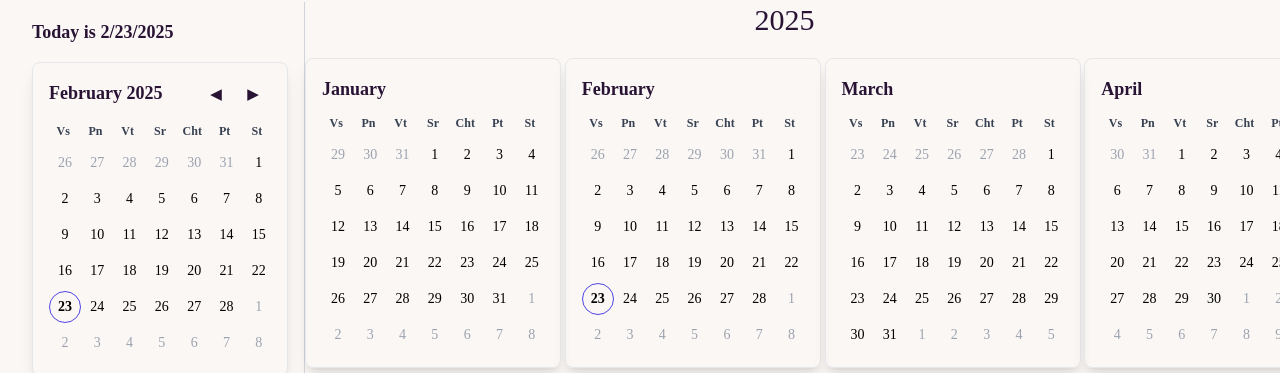
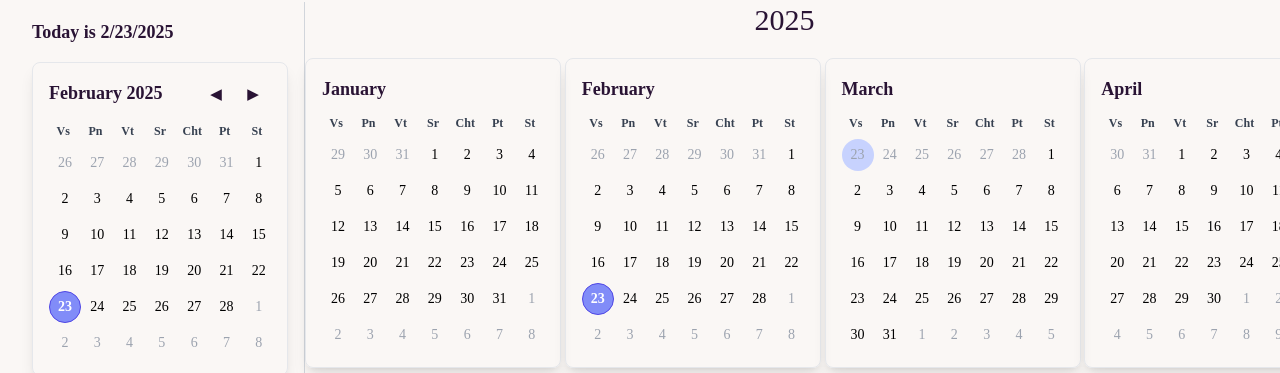
Before and after one commit to nikFinogenov/chronose, a React (Create React App) app in the folder client/: page /year in a window 1280 px wide. Shown: the part 76-449 px from the top of the page. Built offline with nearby package versions, Linux system fonts and the light colour scheme; no server answers.

Commit message:
micromonth clickable dates

```diff
--- a/client/src/components/Header.jsx
+++ b/client/src/components/Header.jsx
@@ -75,7 +75,10 @@ const Header = observer(() => {
 					)}
 				</div>
 
-				<button className='header-btn' onClick={() => dateStore.today()}>
+				<button className='header-btn' onClick={() => {
+					dateStore.today();
+					dateStore.updateIsToday();
+				}}>
 					Today
 				</button>
 				<button className='header-btn' onClick={() => dateStore.prev(activeView.toLowerCase())}>
--- a/client/src/components/MicroMonth.jsx
+++ b/client/src/components/MicroMonth.jsx
@@ -1,11 +1,24 @@
-import React, { useState } from "react";
+import React, { useState, useEffect } from "react";
+import { observer } from "mobx-react-lite";
 import { dateStore } from "../store/dateStore";
 
-function MicroMonth({ month = null }) {
+const MicroMonth = observer(({ month = null }) => {
+    const today = new Date();
     const [selectedMonth, setSelectedMonth] = useState(new Date(dateStore.currentDate));
-    const selectectedMonthForParameter = new Date(new Date(dateStore.currentDate).getFullYear(), Number(month) - 1, 1);
-    const today = new Date();
+    const [selectedDay, setSelectedDay] = useState({
+        day: selectedMonth.getDate(),
+        month: selectedMonth.getMonth(),
+        year: selectedMonth.getFullYear(),
+    });
     today.setHours(0, 0, 0, 0);
+
+    useEffect(() => {
+        if (dateStore.isTodayPressed) {
+            setSelectedMonth(new Date());
+            setSelectedDay(null);
+            dateStore.updateIsToday();
+        }
+    }, [dateStore.isTodayPressed]); // eslint-disable-line
 
     if (!selectedMonth) return null; // Prevent rendering before state is initialized
 
@@ -16,7 +29,17 @@ function MicroMonth({ month = null }) {
     const handleNextMonth = () => {
         setSelectedMonth(new Date(selectedMonth.getFullYear(), selectedMonth.getMonth() + 1, 1));
     };
-    const mnth = month ? selectectedMonthForParameter : selectedMonth;
+
+    const handleDayClick = (day, currentMonth, monthNum) => {
+        if (currentMonth && !month) {
+            setSelectedDay({ day, month: monthNum });
+            dateStore.updateDate(selectedMonth.getFullYear(), selectedMonth.getMonth(), day);
+        }
+    };
+
+    const mnth = month
+        ? new Date(new Date(dateStore.currentDate).getFullYear(), Number(month) - 1, 1)
+        : selectedMonth;
 
     const monthName = mnth.toLocaleString("default", { month: "long", year: "numeric" });
 
@@ -85,22 +108,25 @@ function MicroMonth({ month = null }) {
                         today.getTime() === new Date(mnth.getFullYear(), monthNum, day).getTime() &&
                         currentMonth;
 
+                    const isSelected =
+                        selectedDay && selectedDay.day === day && selectedDay.month === monthNum;
+
                     return (
                         <div
                             key={index}
                             className={`flex justify-center items-center w-8 h-8 text-sm
-          ${currentMonth ? "text-black" : "text-gray-400"}
-          ${isToday ? "border border-indigo-600 rounded-full font-bold" : ""}
-        `}
+                              ${currentMonth ? "text-black" : "text-gray-400"}
+                              ${isToday ? "border border-indigo-600 bg-indigo-400 rounded-full font-bold text-white"
+                              : isSelected ? "bg-indigo-200 rounded-full" : ""}`}
+                            onClick={() => handleDayClick(day, currentMonth, monthNum)}
                         >
                             {day}
                         </div>
                     );
                 })}
             </div>
-
         </div>
     );
-}
-// ${today.getTime() === dateToCompare.getTime() ? "border border-blue-500" : ""}
+});
+
 export default MicroMonth;
--- a/client/src/pages/Day.jsx
+++ b/client/src/pages/Day.jsx
@@ -67,7 +67,8 @@ const Day = observer(() => {
         };
 
         fetchEvents();
-    }, [calendarStore.calendars]); // Runs when calendars change
+    // }, [calendarStore.calendars]); // Runs when calendars change
+    }, []); // Runs when calendars change
 
     const handleSelect = (selectionInfo) => {
         setNewEvent({
@@ -145,7 +146,7 @@ const Day = observer(() => {
         );
 
         try {
-            const response = await api.patch(`/events/${changeInfo.event.id}`, changeInfo.event);
+            await api.patch(`/events/${changeInfo.event.id}`, changeInfo.event);
         } catch (error) {
             console.log("Error updating event data:", error);
         }
@@ -154,9 +155,10 @@ const Day = observer(() => {
     return (
         <div className="flex h-max p-4">
             <Sidebar />
-            <div className="flex-1 w-full">
+            <div className="w-full">
+                <div className="flex-1">
                     <FullCalendar
-                    className="calendar-container"
+                        // className="calendar-container"
                         key={new Date(dateStore.currentDate)}
                         plugins={[dayGridPlugin, timeGridPlugin, interactionPlugin]}
                         initialDate={new Date(dateStore.currentDate)}
@@ -168,7 +170,7 @@ const Day = observer(() => {
                         select={handleSelect}
                         eventChange={handleEventChange}
                         eventClick={handleEventClick}
-                    height="100%"
+                        height="auto"
                         slotLabelFormat={{
                             hour: "2-digit",
                             minute: "2-digit",
@@ -212,6 +214,7 @@ const Day = observer(() => {
                     )}
                 </div>
             </div>
+        </div>
     );
 });
 
--- a/client/src/store/dateStore.js
+++ b/client/src/store/dateStore.js
@@ -2,6 +2,7 @@ import { makeAutoObservable } from "mobx";
 
 class DateStore {
     currentDate = new Date().toISOString();
+    isTodayPressed = false;
 
     constructor() {
         makeAutoObservable(this);
@@ -56,8 +57,11 @@ class DateStore {
     today() {
         this.currentDate = new Date().toISOString();
     }
-    updateDate() {
-        this.currentDate = new Date().toISOString();
+    updateDate(year, month, day) {
+        this.currentDate = new Date(year, month, day);
+    }
+    updateIsToday() {
+        this.isTodayPressed = !this.isTodayPressed;
     }
 }
 
```
Also changed, not shown: client/src/pages/Week.jsx (indentation only). Lines whose indentation alone changed are shown as unchanged.
